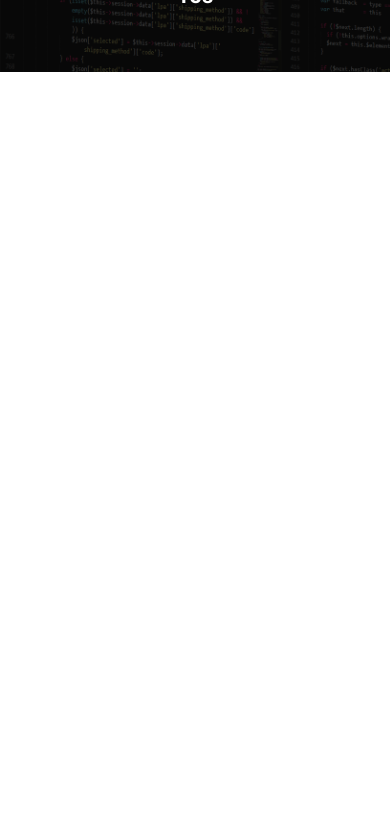
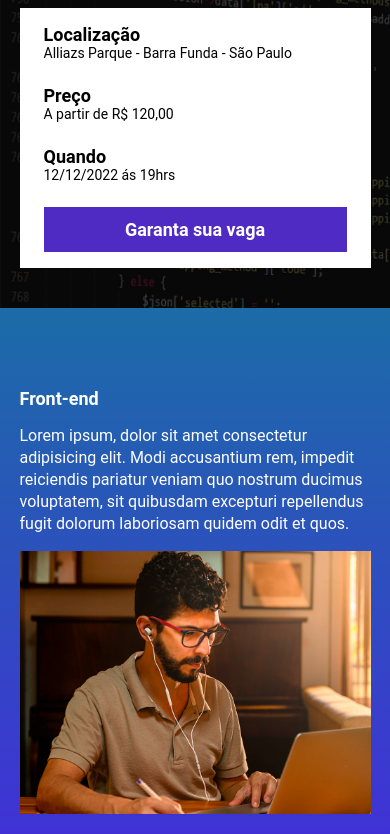
Before and after one commit to kazin-dev/ebac_tech_talks, a website built with Parcel: page src/index.html in a window 390 px wide. Shown: the part 168-1002 px from the top of the page. Before the commit the page ends 844 px from the top, so only its background shows below. Built offline with nearby package versions, Linux system fonts and the light colour scheme.

Commit message:
finalizando o projeto

```diff
--- a/package.json
+++ b/package.json
@@ -2,9 +2,9 @@
   "name": "modulo22",
   "version": "1.0.0",
   "description": "",
-  "main": "index.js",
   "scripts": {
     "dev": "parcel src/index.html src/styles/main.scss src/scripts/main.js",
+    "build": "parcel build src/index.html",
     "test": "echo \"Error: no test specified\" && exit 1"
   },
   "keywords": [],
--- a/src/index.html
+++ b/src/index.html
@@ -3,10 +3,11 @@
 <head>
     <meta charset="UTF-8">
     <meta name="viewport" content="width=device-width, initial-scale=1.0">
-    <link rel="stylesheet" href="styles/main.scss">
     <link rel="preconnect" href="https://fonts.googleapis.com">
     <link rel="preconnect" href="https://fonts.gstatic.com" crossorigin>
-    <link href="https://fonts.googleapis.com/css2?family=Roboto:wght@400;700&display=swap" rel="stylesheet">
+    <link href="https: //fonts.googleapis.com/css2?family=Roboto:wght@400;700;900&display=swap" rel="stylesheet">
+    <link rel="stylesheet" href="styles/main.scss">
+    <link rel="stylesheet" href="https://unpkg.com/aos@next/dist/aos.css" />
     <title>EBAC Tech Talks</title>
 </head>
 <body>
@@ -14,10 +15,77 @@
         <div class="container">
             <img class="hero__logo" src="/images/ebac_logo.svg" alt="ebac_logo">
             <p class="hero__text">
-                O maior evento de tecnologia do Brasil começa em 10d 12h 20m 15s
+                O maior evento de tecnologia do Brasil começa em <span id="contador"></span>
             </p>
+            <div class="infos-bar">
+                <ul class="infos-bar__infos">
+                    <li class="infos-bar__infos__item">
+                        <b>Localização</b>
+                        Alliazs Parque - Barra Funda - São Paulo
+                    </li>
+                    <li class="infos-bar__infos__item">
+                        <b>Preço</b>
+                        A partir de R$ 120,00
+                    </li>
+                    <li class="infos-bar__infos__item">
+                        <b>Quando</b>
+                        12/12/2022 ás 19hrs
+                    </li>
+                </ul>
+                <a href="#" class="button button--primary">
+                    Garanta sua vaga
+                </a>
+            </div>
         </div>
 
     </header>
+
+    <section class="event event--front-end">
+        <div class="container"  data-aos="fade-right">
+            <div class="event__details" >
+                <h2 class="event__details__title">Front-end</h2>
+                <p class="event__details__description">
+                    Lorem ipsum, dolor sit amet consectetur adipisicing elit. Modi accusantium rem, impedit reiciendis pariatur veniam quo nostrum ducimus voluptatem, sit quibusdam excepturi repellendus fugit dolorum laboriosam quidem odit et quos.
+                </p>
+            </div>
+            <img class="event__image" src="/images/frontend.png" alt="Front-end">
+        </div>
+    </section>
+
+    <section class="event event--ui-ux event--image-left">
+        <div class="container"  data-aos="fade-left">
+            <div class="event__details">
+                <h2 class="event__details__title">UI/UX</h2>
+                <p class="event__details__description">
+                    Lorem ipsum, dolor sit amet consectetur adipisicing elit. Modi accusantium rem, impedit reiciendis pariatur veniam quo nostrum ducimus voluptatem, sit quibusdam excepturi repellendus fugit dolorum laboriosam quidem odit et quos.
+                </p>
+            </div>
+            <img class="event__image" src="/images/frontend.png" alt="Front-end">
+        </div>
+    </section>
+    <section class="event event--data-science">
+        <div class="container" data-aos="fade-right">
+            <div class="event__details">
+                <h2 class="event__details__title">Data Science</h2>
+                <p class="event__details__description">
+                    Lorem ipsum, dolor sit amet consectetur adipisicing elit. Modi accusantium rem, impedit reiciendis pariatur veniam quo nostrum ducimus voluptatem, sit quibusdam excepturi repellendus fugit dolorum laboriosam quidem odit et quos.
+                </p>
+            </div>
+            <img class="event__image" src="/images/frontend.png" alt="Front-end">
+        </div>
+    </section>
+    <section class="event event--backend event--image-left">
+        <div class="container" data-aos="fade-left">
+            <div class="event__details">
+                <h2 class="event__details__title">Back-end</h2>
+                <p class="event__details__description">
+                    Lorem ipsum, dolor sit amet consectetur adipisicing elit. Modi accusantium rem, impedit reiciendis pariatur veniam quo nostrum ducimus voluptatem, sit quibusdam excepturi repellendus fugit dolorum laboriosam quidem odit et quos.
+                </p>
+            </div>
+            <img class="event__image" src="/images/frontend.png" alt="Front-end">
+        </div>
+    </section>
+    <script src="https://unpkg.com/aos@next/dist/aos.js"></script>
+    <script src="./scripts/main.js"></script>
 </body>
 </html>
--- a/src/scripts/main.js
+++ b/src/scripts/main.js
@@ -0,0 +1,28 @@
+AOS.init();
+
+const dataDoEvento = new Date("Dec 12, 2022 19:00:00");
+const timeStempDoEvento = dataDoEvento.getTime();
+
+const contaAsHoras = setInterval(function() {
+    const agora = new Date();
+    const timeStempAtual = agora.getTime();
+
+    const distanciaAteOEvento = timeStempDoEvento - timeStempAtual;
+
+    const diaEmMs = 1000 * 60 * 60 * 24;
+    const horaEmMs = 1000 * 60 * 60;
+    const minutoEmMs = 1000 * 60;
+
+    const diasAteOEvento = Math.floor(distanciaAteOEvento / diaEmMs);
+    const horasAteOEvento = Math.floor((distanciaAteOEvento %  diaEmMs) / horaEmMs);
+    const minutosAteOEvento = Math.floor(distanciaAteOEvento % horaEmMs) / minutoEmMs;
+    const segundosAteOEvento = Math.floor((distanciaAteOEvento % minutoEmMs) / 1000);
+
+    document.getElementById('contador').innerHTML = `${diasAteOEvento}d ${horasAteOEvento}h ${minutosAteOEvento}m `
+
+    if (distanciaAteOEvento < 0){
+        clearInterval(contaAsHoras);
+        document.getElementById('contador').innerHTML = 'Evento expirado'
+
+    }
+}, 1000)
--- /dev/null
+++ b/src/styles/_event.scss
@@ -0,0 +1,69 @@
+@use 'variables';
+
+.event{
+    padding: 80px 0;
+
+
+    &--front-end{
+        background-image: linear-gradient(variables.$blue1, variables.$blue2);
+    }
+
+    &--ui-ux{
+        background-image: linear-gradient(variables.$blue2, variables.$pink);
+    }
+
+    &--data-science{
+        background-image: linear-gradient(variables.$pink, variables.$yellow);
+    }
+
+    &--backend{
+        background-image: linear-gradient(variables.$yellow, variables.$pink);
+    }
+
+    &--image-left{
+        .container{
+            flex-direction: row-reverse;
+        }
+    }
+
+
+
+    .container{
+        display: flex;
+        gap: 40px;
+    }
+
+    &__image{
+        max-width: 360px;
+    }
+
+    &__details{
+        color: #fff;
+
+        &__title{
+            font-size: 18px;
+            font-weight: bold;
+            margin-bottom: 16px;
+        }
+
+        &__description{
+            line-height: 22px;
+
+        }
+    }
+
+    @media (max-width:640px) {
+        .container{
+            display: block;
+        }
+
+        &__image{
+            width: 100%;
+        }
+
+        &__details{
+            margin-right: 0;
+            margin-bottom: 16px;
+        }
+    }
+}
--- /dev/null
+++ b/src/styles/_variables.scss
@@ -0,0 +1,7 @@
+$textColor: #fff;
+$secundaryTextColor: #000;
+$blue1:  #1b6ca7;
+$blue2: #442bdb;
+$pink: #89223B;
+$yellow: #9c791d;
+$purple: #4F2AC3;
--- /dev/null
+++ b/src/styles/componentes/_buttons.scss
@@ -0,0 +1,26 @@
+@use '../variables';
+
+.button{
+    padding: 12px;
+    font-size: 18px;
+    font-weight: bold;
+    text-decoration: none;
+    text-align: center;
+    white-space: nowrap;
+    justify-content: center;
+
+    &--primary{
+        color: #fff;
+        background-color: variables.$purple;
+    }
+
+    @media(max-width: 640px){
+        display: block;
+        width: 100%;
+    }
+
+    @media ( max-width: 1024px ) {
+        display: flex;
+        align-items: center;
+    }
+}
--- /dev/null
+++ b/src/styles/componentes/_infos_bar.scss
@@ -0,0 +1,42 @@
+@use '../variables';
+
+.infos-bar{
+    padding: 16px 24px;
+    background-color: variables.$textColor;
+    display: flex;
+    justify-content: space-between;
+
+    &__infos{
+        display: flex;
+        gap: 40px;
+
+        &__item{
+            font-size: 14px;
+            color: variables.$secundaryTextColor;
+
+            b{
+                font-size: 18px;
+                display: block;
+                color: variables.$secundaryTextColor;
+
+            }
+        }
+    }
+    @media(max-width: 640px){
+        display: block;
+
+        &__infos{
+            display: block;
+
+            &__item{
+                margin-bottom: 24px;
+            }
+        }
+    }
+
+    @media(max-width: 1024px){
+        &__infos{
+            gap: 16px;
+        }
+    }
+}
--- a/src/styles/main.scss
+++ b/src/styles/main.scss
@@ -1,10 +1,16 @@
 @use 'hero';
+@use 'componentes/infos_bar';
+@use 'componentes/buttons';
+@use 'event';
+@use 'variables';
 
 *{
     margin: 0;
     padding: 0;
     box-sizing: border-box;
     font-family: Roboto, sans-serif;
+    color: variables.$textColor;
+    list-style: none;
 }
 
 .container{
```
